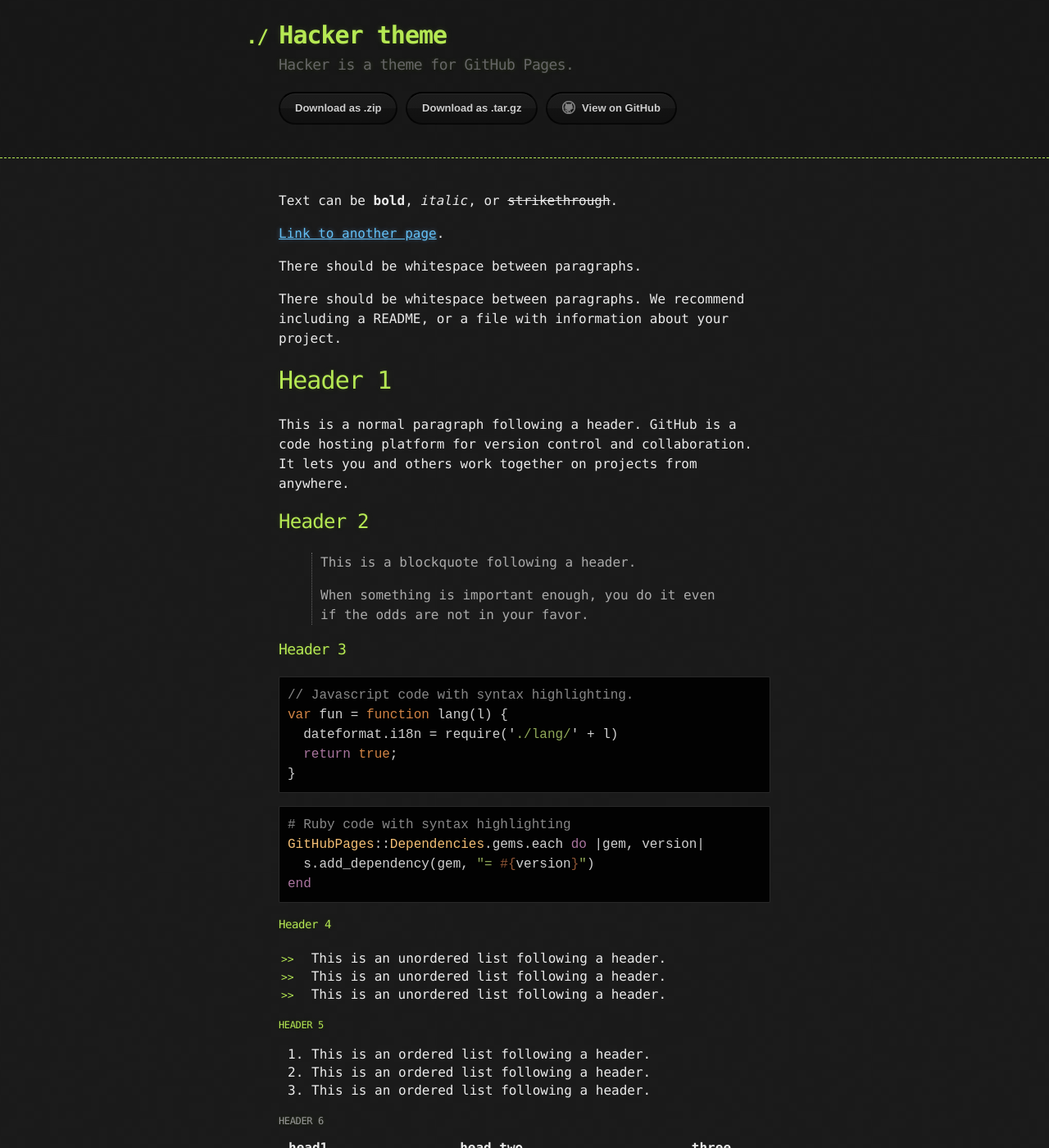
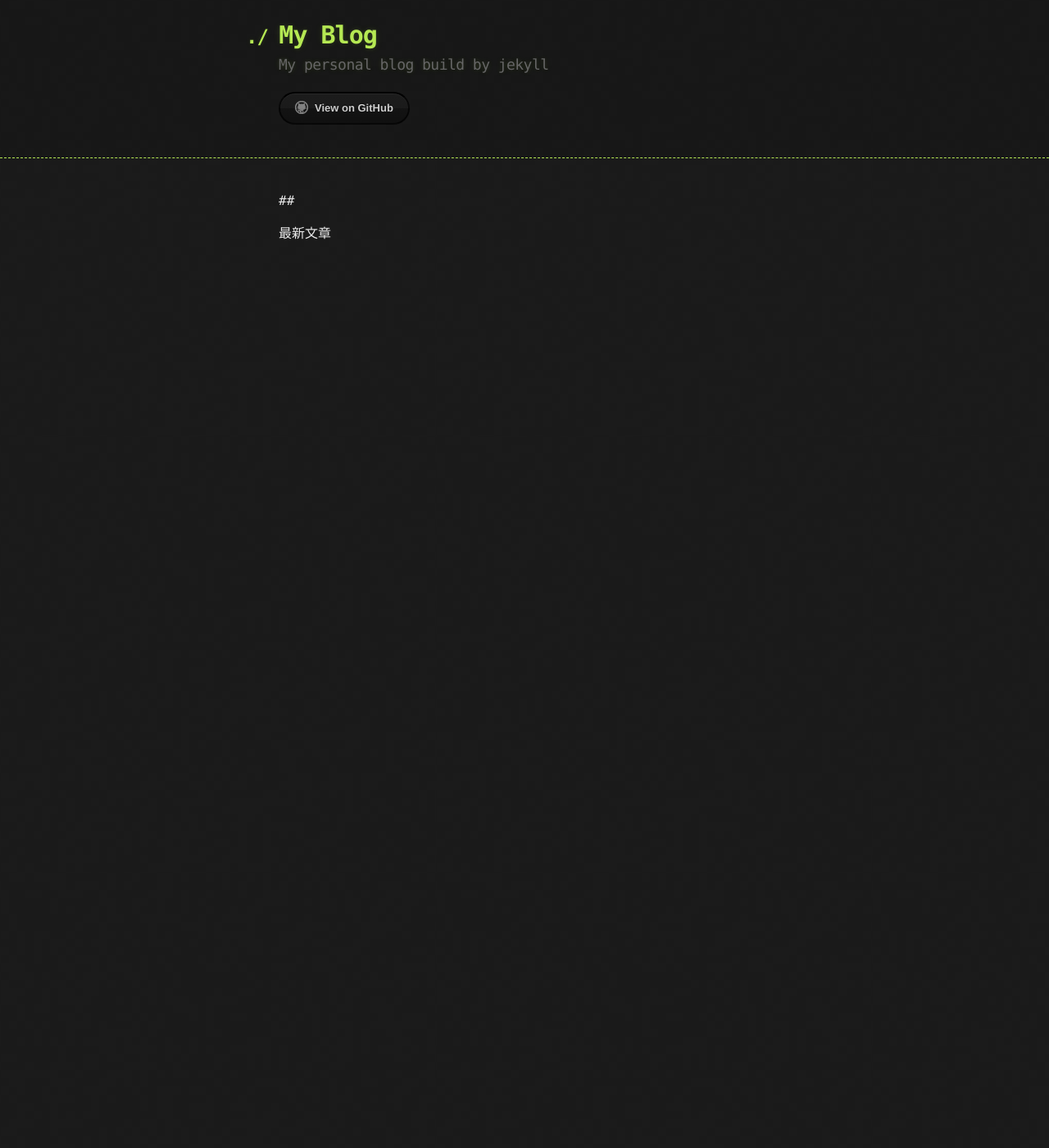
Before and after one commit to gc1423/jekyll_demo, a Jekyll site: the page built from index.md, in a window 1280 px wide and 1400 px high. Shown: the whole window at 82% size. Built offline with Jekyll 4.4.1, drawn with Linux system fonts in a browser that asks for light colours; some of the changed text lies outside the part shown.

Commit message:
自定义首页测试

````diff
--- a/_config.yml
+++ b/_config.yml
@@ -1,5 +1,2 @@
-title: Hacker theme
-description: Hacker is a theme for GitHub Pages.
-show_downloads: true
-google_analytics:
-theme:
+title: My Blog
+description: My personal blog build by jekyll
--- a/index.md
+++ b/index.md
@@ -2,122 +2,10 @@
 layout: default
 ---
 
-Text can be **bold**, _italic_, or ~~strikethrough~~.
+##{{ page.title }}
 
-[Link to another page](another-page).
+最新文章
 
-There should be whitespace between paragraphs.
-
-There should be whitespace between paragraphs. We recommend including a README, or a file with information about your project.
-
-# [](#header-1)Header 1
-
-This is a normal paragraph following a header. GitHub is a code hosting platform for version control and collaboration. It lets you and others work together on projects from anywhere.
-
-## [](#header-2)Header 2
-
-> This is a blockquote following a header.
->
-> When something is important enough, you do it even if the odds are not in your favor.
-
-### [](#header-3)Header 3
-
-```js
-// Javascript code with syntax highlighting.
-var fun = function lang(l) {
-  dateformat.i18n = require('./lang/' + l)
-  return true;
-}
-```
-
-```ruby
-# Ruby code with syntax highlighting
-GitHubPages::Dependencies.gems.each do |gem, version|
-  s.add_dependency(gem, "= #{version}")
-end
-```
-
-#### [](#header-4)Header 4
-
-*   This is an unordered list following a header.
-*   This is an unordered list following a header.
-*   This is an unordered list following a header.
-
-##### [](#header-5)Header 5
-
-1.  This is an ordered list following a header.
-2.  This is an ordered list following a header.
-3.  This is an ordered list following a header.
-
-###### [](#header-6)Header 6
-
-| head1        | head two          | three |
-|:-------------|:------------------|:------|
-| ok           | good swedish fish | nice  |
-| out of stock | good and plenty   | nice  |
-| ok           | good `oreos`      | hmm   |
-| ok           | good `zoute` drop | yumm  |
-
-### There's a horizontal rule below this.
-
-* * *
-
-### Here is an unordered list:
-
-*   Item foo
-*   Item bar
-*   Item baz
-*   Item zip
-
-### And an ordered list:
-
-1.  Item one
-1.  Item two
-1.  Item three
-1.  Item four
-
-### And a nested list:
-
-- level 1 item
-  - level 2 item
-  - level 2 item
-    - level 3 item
-    - level 3 item
-- level 1 item
-  - level 2 item
-  - level 2 item
-  - level 2 item
-- level 1 item
-  - level 2 item
-  - level 2 item
-- level 1 item
-
-### Small image
-
-![](https://assets-cdn.github.com/images/icons/emoji/octocat.png)
-
-### Large image
-
-![](https://guides.github.com/activities/hello-world/branching.png)
-
-
-### Definition lists can be used with HTML syntax.
-
-<dl>
-<dt>Name</dt>
-<dd>Godzilla</dd>
-<dt>Born</dt>
-<dd>1952</dd>
-<dt>Birthplace</dt>
-<dd>Japan</dd>
-<dt>Color</dt>
-<dd>Green</dd>
-</dl>
-
-```
-Long, single-line code blocks should not wrap. They should horizontally scroll if they are too long. This line should be long enough to demonstrate this.
-```
-
-```
-The final element.
-```
+{% for post in site.posts%}
+- {{ post.date | date_to_string }} [{{ post.title }}]({{ site.baseurl }}{{ post.url }})
+{% endfor %}
````
